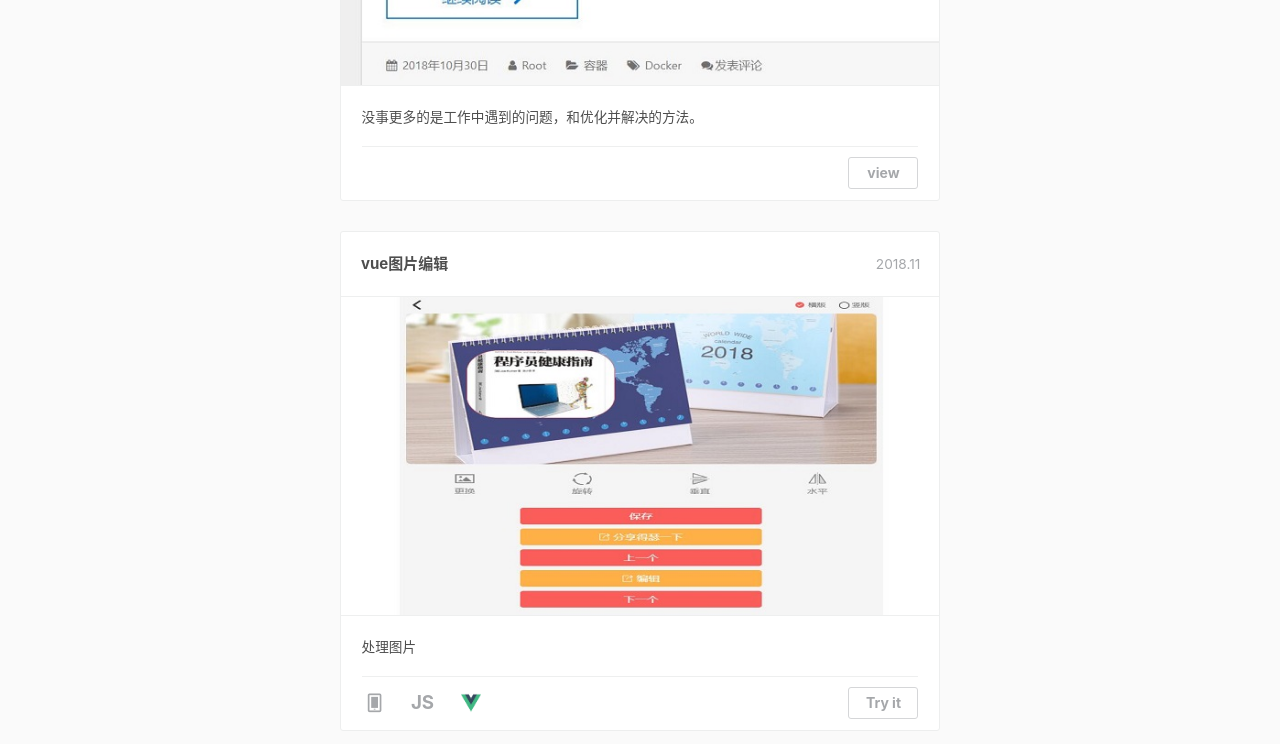
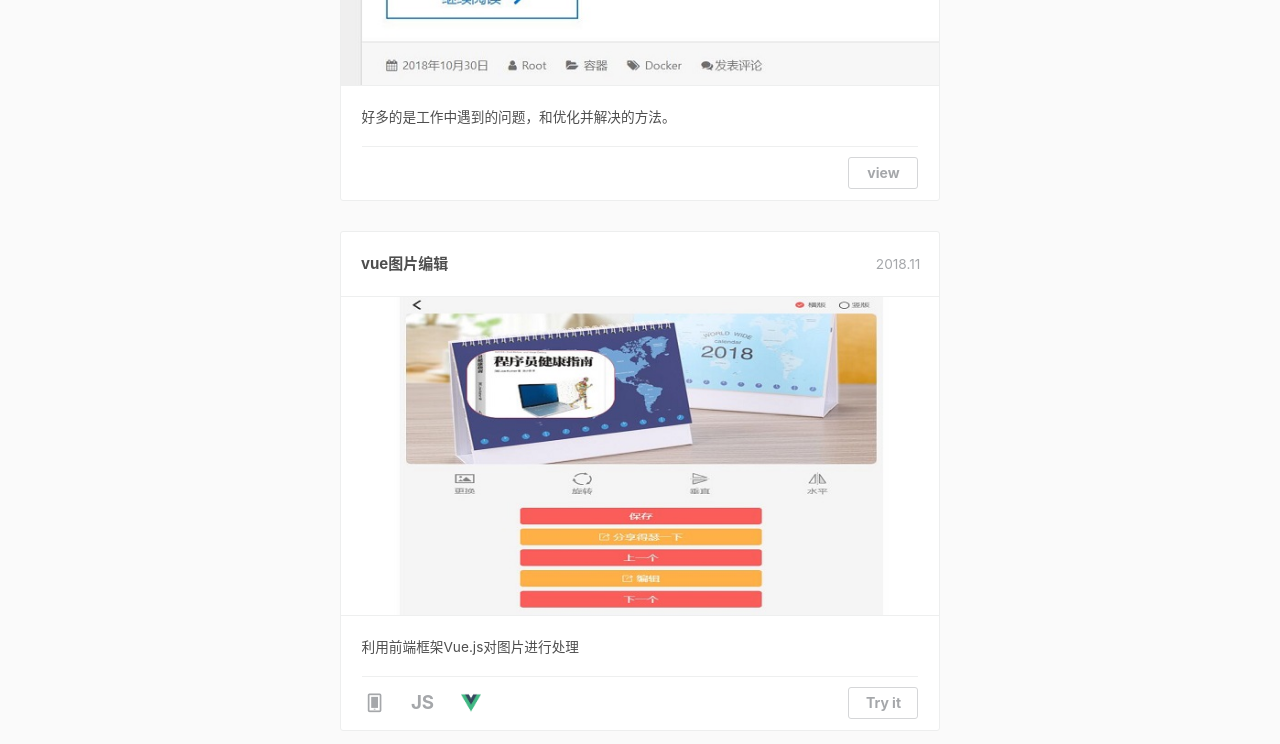
Before and after one commit to wuxiumu/wuxiumu.github.io, a Jekyll site: the page built from portfolio/index.html, in a window 1280 px wide. Shown: the part 686-1430 px from the top of the page. Built offline with Jekyll 4.4.1, drawn with Linux system fonts in a browser that asks for light colours; nearby versions of some CDN libraries; comment, search, counter and statistics services are not loaded.

Commit message:
小修改

```diff
--- a/portfolio/index.html
+++ b/portfolio/index.html
@@ -28,7 +28,7 @@ layout: default
 							<img src="images/work-Wordpress.jpg">
 							<ul>
 								<li>
-									没事更多的是工作中遇到的问题，和优化并解决的方法。
+									好多的是工作中遇到的问题，和优化并解决的方法。
 								</li>
 								<li class="skill">
 									<span class="link"><a target="_blank" href="https://meiyoufan.com">view</a></span>
@@ -43,7 +43,7 @@ layout: default
 							<img src="images/work-vue-xiaole.jpg">
 							<ul>
 								<li>
-									 处理图片
+									 利用前端框架Vue.js对图片进行处理
 								</li>
 								<li class="skill">
 									<span class="cbp_tmicon-phone"></span>
```
